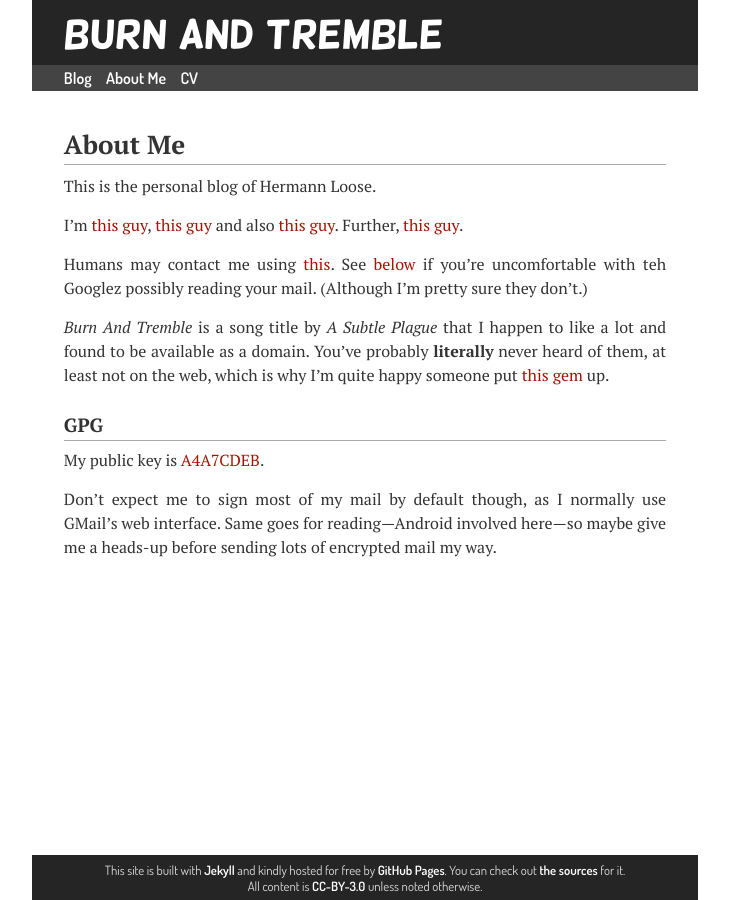
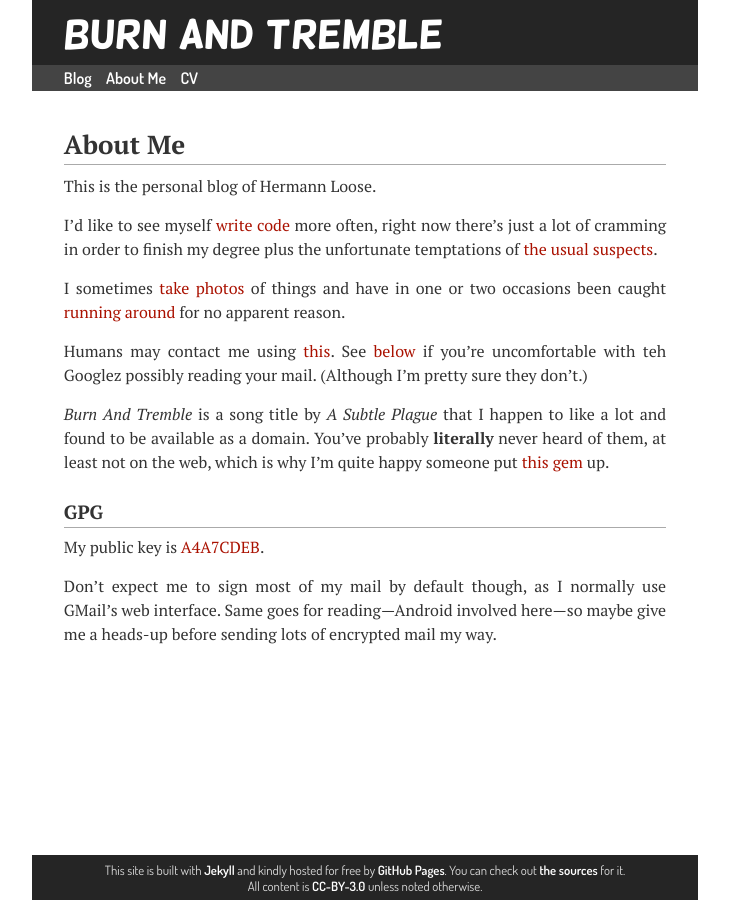
Before and after one commit to hermannloose/hermannloose.github.com, a Jekyll site: the page built from about.md, in a window 1280 px wide. Shown: the whole page, without its empty margins (275-1004 px from the left). Built offline with Jekyll 4.4.1, drawn with Linux system fonts in a browser that asks for light colours.

Commit message:
Minor tweaks in About Me.

```diff
--- a/about.md
+++ b/about.md
@@ -1,20 +1,28 @@
 ---
 layout: layout
 title: "About Me"
+meta:
+  description: "Random bits and pieces of information about Hermann Loose that
+      don't really fit in his CV."
 sitemap:
   priority: 1.0
   changefreq: monthly
-  lastmod: 2012-04-29T19:20:00+02:00
+  lastmod: 2012-07-03T16:00:00+02:00
 ---
 
 # About Me
 
 This is the personal blog of Hermann Loose.
 
-I'm [this guy](https://github.com/hermannloose), [this
-guy](https://twitter.com/hermannloose) and also [this
-guy](https://facebook.com/hermannloose). Further, [this
-guy](https://plus.google.com/u/0/107980417360832836385/posts).
+I'd like to see myself [write code](https://github.com/hermannloose) more
+often, right now there's just a lot of cramming in order to finish my degree
+plus the unfortunate temptations of [the](https://twitter.com/hermannloose)
+[usual](https://facebook.com/hermannloose)
+[suspects](https://plus.google.com/u/0/107980417360832836385/posts).
+
+I sometimes [take photos](http://500px.com/hermannloose) of things and have in
+one or two occasions been caught [running
+around](http://runkeeper.com/user/hermannloose) for no apparent reason.
 
 Humans may contact me using
 [this](http://www.google.com/recaptcha/mailhide/d?k=0157UIhs64_DGqRB7T71cuDQ==&c=jsltL32c5672-_5bbSFu7i9lA-rqJdel1qh3qFW82Xg=).
```
